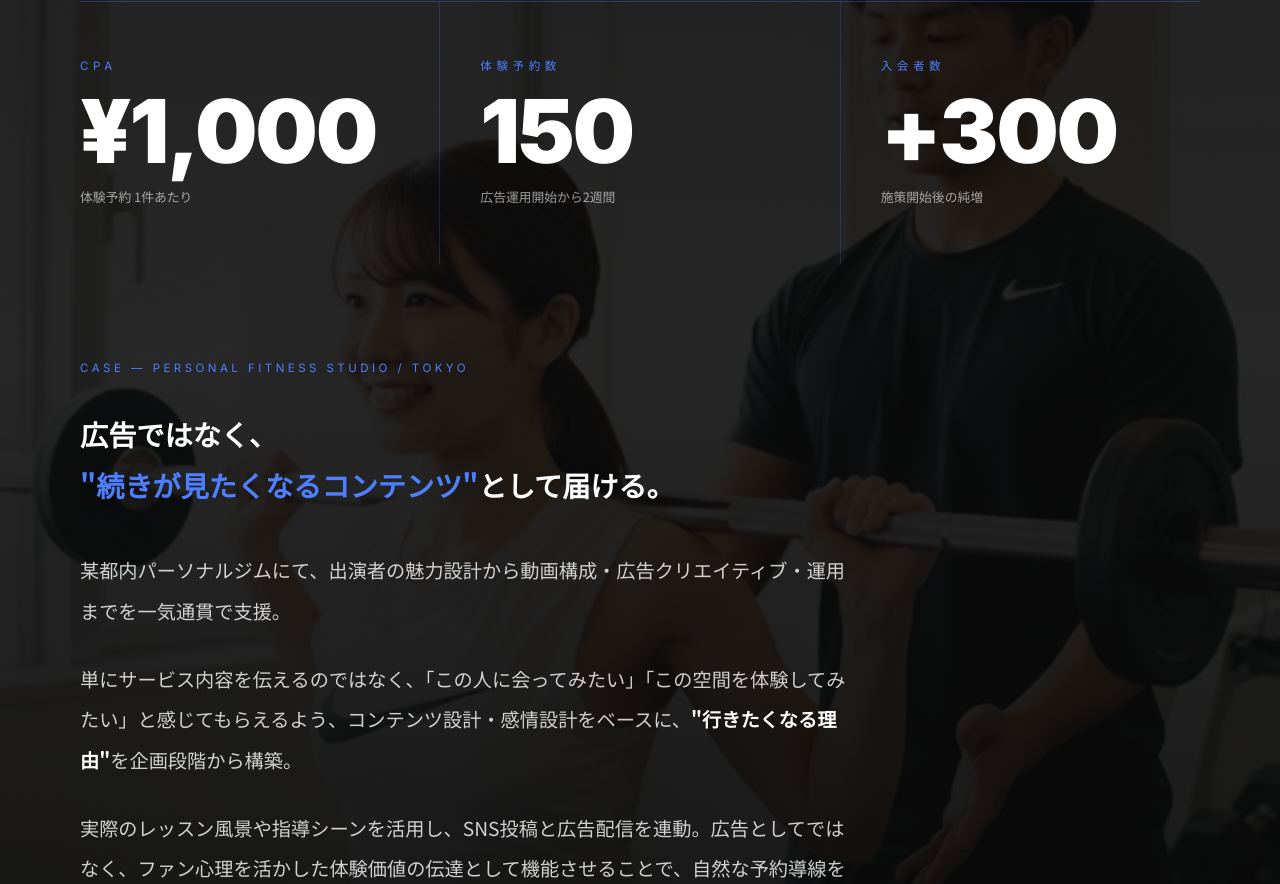
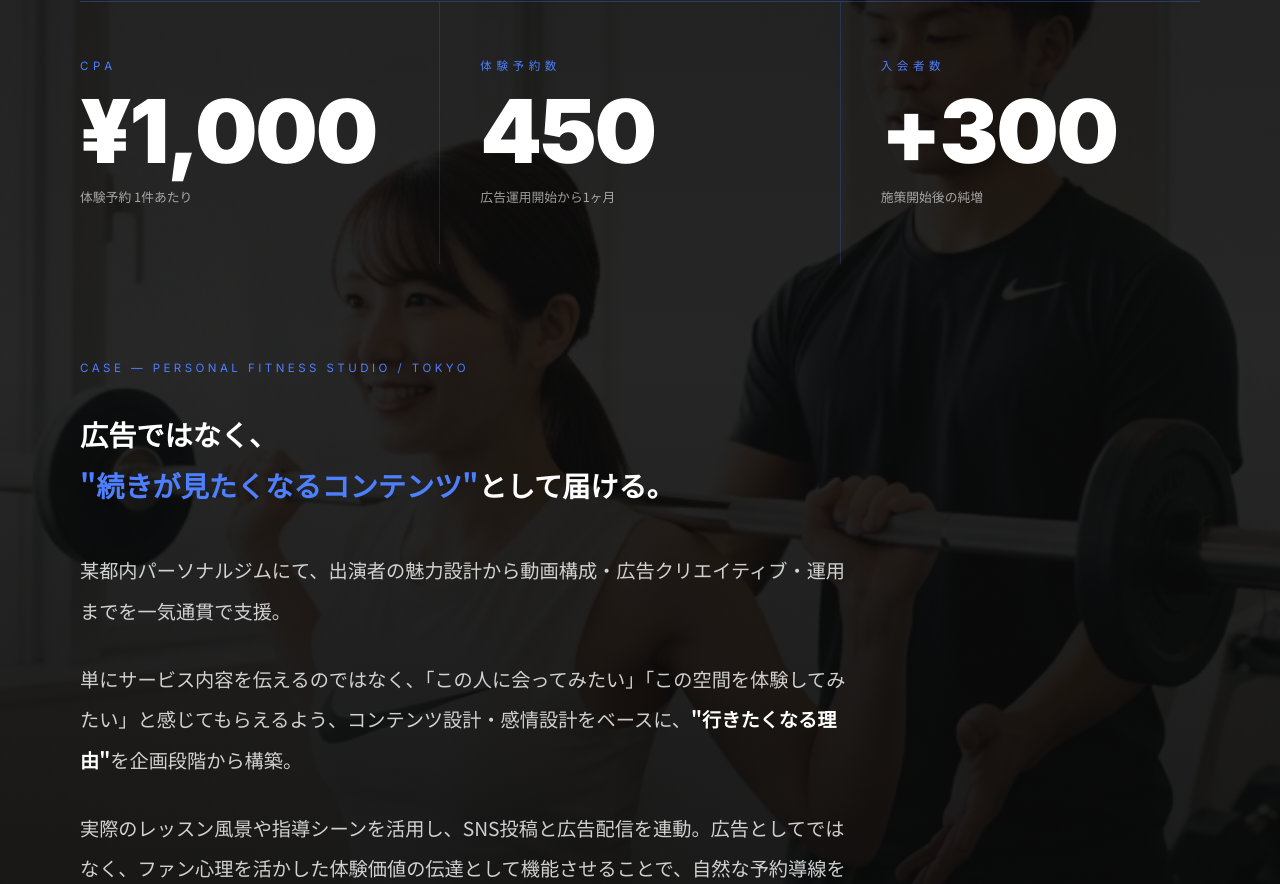
Before and after one commit to fukunaga-faise/faise-lp, a Next.js app: page / in a window 1280 px wide. Shown: the part 5304-6188 px from the top of the page. Built offline with nearby package versions, Linux system fonts and the light colour scheme.

Commit message:
Update 体験予約数 to 450名 / 1ヶ月

```diff
--- a/src/components/Works.tsx
+++ b/src/components/Works.tsx
@@ -5,7 +5,7 @@ import { motion, useInView } from 'framer-motion'
 
 const stats = [
   { value: '¥1,000', label: 'CPA', sub: '体験予約 1件あたり' },
-  { value: '150', label: '体験予約数', sub: '広告運用開始から2週間' },
+  { value: '450', label: '体験予約数', sub: '広告運用開始から1ヶ月' },
   { value: '+300', label: '入会者数', sub: '施策開始後の純増' },
 ]
 
```
